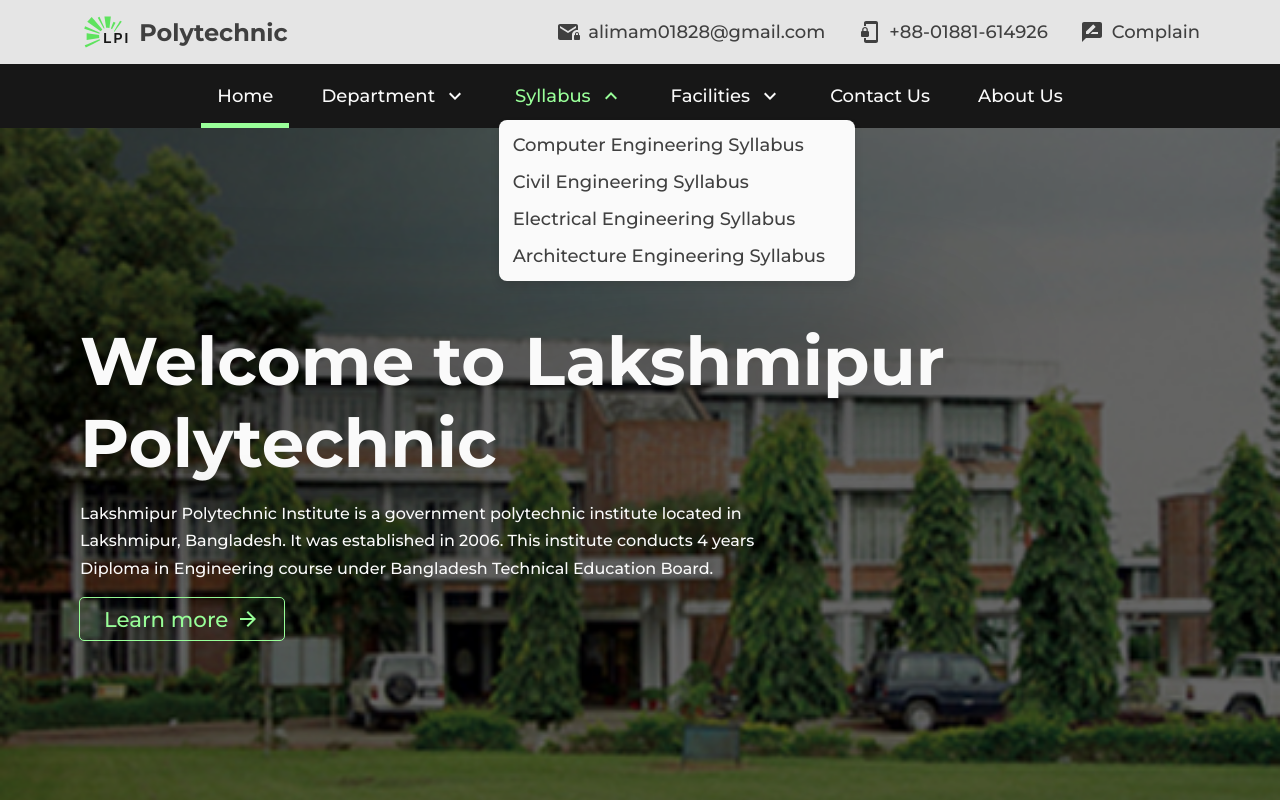
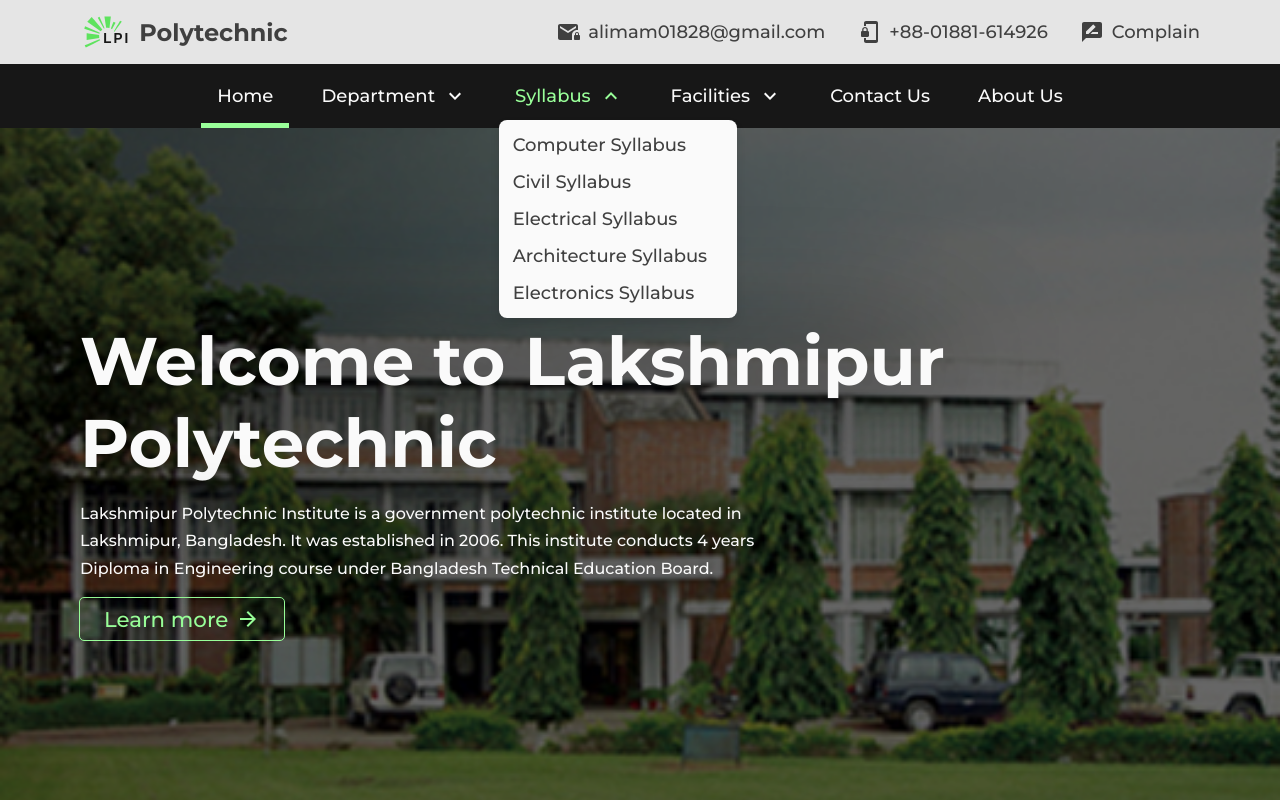
Before and after one commit to al-imam/lpi, a React (Vite) app: page / in a window 1280 px wide. Both pictures are taken after a click on the button "Syllabus". Shown: the top 800 px of the page. Built offline with nearby package versions, Linux system fonts and the light colour scheme.

Commit message:
change nav width

```diff
--- a/src/components/Navbar/Navbar.jsx
+++ b/src/components/Navbar/Navbar.jsx
@@ -55,22 +55,21 @@ function Navbar({ open }) {
           </button>
           <ul className={classes.dropdownMenu}>
             <li>
-              <NavLink to="syllabus/computer">
-                Computer Engineering Syllabus
+              <NavLink to="syllabus/computer">Computer Syllabus</NavLink>
+            </li>
+            <li>
+              <NavLink to="syllabus/civil">Civil Syllabus</NavLink>
+            </li>
+            <li>
+              <NavLink to="syllabus/electrical">Electrical Syllabus</NavLink>
+            </li>
+            <li>
+              <NavLink to="syllabus/architecture">
+                Architecture Syllabus
               </NavLink>
             </li>
             <li>
-              <NavLink to="syllabus/civil">Civil Engineering Syllabus</NavLink>
-            </li>
-            <li>
-              <NavLink to="syllabus/electrical">
-                Electrical Engineering Syllabus
-              </NavLink>
-            </li>
-            <li>
-              <NavLink to="syllabus/architecture">
-                Architecture Engineering Syllabus
-              </NavLink>
+              <NavLink to="syllabus/electrical">Electronics Syllabus</NavLink>
             </li>
           </ul>
         </li>
@@ -88,9 +87,6 @@ function Navbar({ open }) {
             </li>
             <li>
               <NavLink to="facilities/duet-admission">DUET Admission</NavLink>
-            </li>
-            <li>
-              <NavLink to="facilities/free-internet">Free Internet</NavLink>
             </li>
           </ul>
         </li>
--- a/src/components/Navbar/navbar.module.css
+++ b/src/components/Navbar/navbar.module.css
@@ -148,6 +148,7 @@ a {
     right: 0;
     transform: translateX(40rem);
     height: auto;
+    min-width: 30rem;
     min-height: 30rem;
     box-shadow: 0 0 2rem 2px var(--gray-500);
     transition: transform 200ms ease-out;
@@ -249,4 +250,8 @@ a {
   .dropdownMenu {
     font-size: 1.015rem;
   }
+
+  .navbar {
+    min-width: auto;
+  }
 }
```
